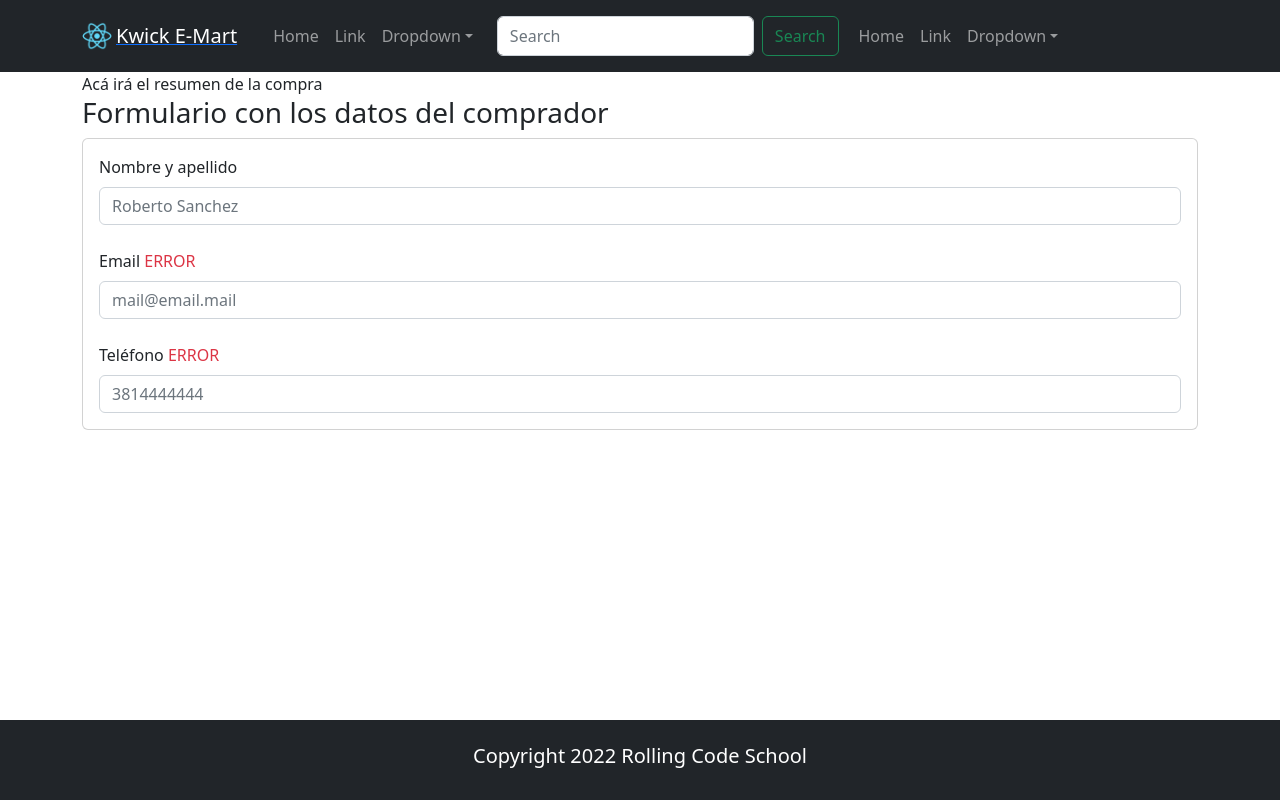
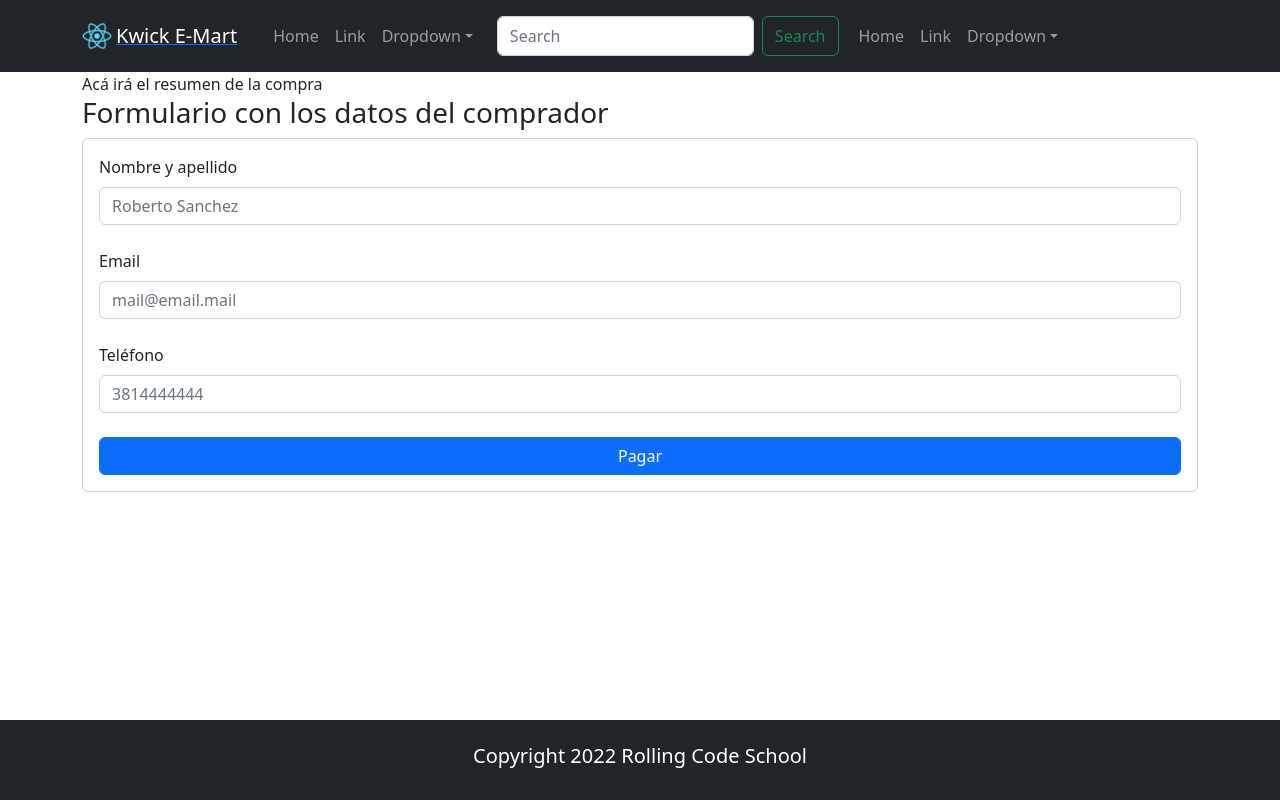
Before and after one commit to diegograssino/rcs-3i-react-ecommerce, a React (Create React App) app: page /checkout in a window 1280 px wide. Built offline with nearby package versions, Linux system fonts and the light colour scheme.

Commit message:
Fin de clase

```diff
--- a/src/components/Checkout.jsx
+++ b/src/components/Checkout.jsx
@@ -1,28 +1,54 @@
 import React from "react";
 import { useState, useEffect } from "react";
-import { Card, Container, Form } from "react-bootstrap";
+import { Button, Card, Container, Form } from "react-bootstrap";
 import validator from "validator";
 
 const Checkout = () => {
   const [name, setName] = useState("");
   const [mail, setMail] = useState("");
   const [phone, setPhone] = useState("");
+  const [firstName, setFirstName] = useState(true);
+  const [firstMail, setFirstMail] = useState(true);
+  const [firstPhone, setFirstPhone] = useState(true);
 
   const saveName = (e) => {
     setName(e.target.value);
+  };
+
+  const validateName = (n) => {
+    return (
+      validator.matches(n, "^[a-zA-Z ]*$") && validator.isLength(n, { min: 5, max: 36 })
+    );
   };
 
   const saveMail = (e) => {
     setMail(e.target.value);
   };
 
+  const validateMail = (m) => {
+    return validator.isEmail(m);
+  };
+
   const savePhone = (e) => {
     setPhone(e.target.value);
   };
 
-  useEffect(() => {
-    const nameOk = validator.matches(name, "^[a-zA-Z ]*$");
-  }, [name, mail, phone]);
+  const validatePhone = (p) => {
+    return validator.isNumeric(p) && validator.isLength(p, { min: 10, max: 10 });
+  };
+
+  const handleBuy = () => {
+    if (validateName(name) && validateMail(mail) && validatePhone(phone)) {
+      console.log("Envío el carrito para el pago!");
+    } else {
+      setFirstName(false);
+      setFirstMail(false);
+      setFirstPhone(false);
+      console.log("No envío el carrito porque no tengo la informacón necesaria.");
+    }
+  };
+
+  useEffect(() => {}, [name, mail, phone]);
 
   return (
     <Container>
@@ -34,37 +60,48 @@ const Checkout = () => {
         <Card className="p-3">
           <Form.Label>
             Nombre y apellido{" "}
-            {!validator.matches(name, "^[a-zA-Z ]*$") && (
+            {!validateName(name) && !firstName && (
               <span className="text-danger">Solo letras y espacios</span>
             )}
           </Form.Label>
           <Form.Control
-            className={
-              !validator.matches(name, "^[a-zA-Z ]*$") && "border-danger border-2"
-            }
+            className={!validateName(name) && !firstName && "border-danger border-2"}
             placeholder="Roberto Sanchez"
             type="text"
+            onBlur={() => setFirstName(false)}
             onChange={(e) => saveName(e)}
           />
           <br />
           <Form.Label>
-            Email <span className="text-danger">ERROR</span>
+            Email{" "}
+            {!validateMail(mail) && !firstMail && (
+              <span className="text-danger">El email no es válido</span>
+            )}
           </Form.Label>
           <Form.Control
+            className={!validateMail(mail) && !firstMail && "border-danger border-2"}
             placeholder="mail@email.mail"
             type="email"
+            onBlur={() => setFirstMail(false)}
             onChange={(e) => saveMail(e)}
           />
           <br />
           <Form.Label>
-            Teléfono <span className="text-danger">ERROR</span>
+            Teléfono{" "}
+            {!validatePhone(phone) && !firstPhone && (
+              <span className="text-danger">Ingrese solo números</span>
+            )}
           </Form.Label>
           <Form.Control
             required
             placeholder="3814444444"
             type="number"
+            onBlur={() => setFirstPhone(false)}
             onChange={(e) => savePhone(e)}
           />
+          <Button className="mt-4" onClick={() => handleBuy()}>
+            Pagar
+          </Button>
         </Card>
       </div>
     </Container>
--- /dev/null
+++ b/src/components/ProductCounter.jsx
@@ -0,0 +1,20 @@
+import React from "react";
+import { Button, Container } from "react-bootstrap";
+
+const ProductCounter = ({ setCounter, counter }) => {
+  return (
+    <div>
+      <Container className="d-flex">
+        <Button size="sm" onClick={() => setCounter(counter + 1)}>
+          +
+        </Button>
+        <div className="mx-2">{counter}</div>
+        <Button size="sm" onClick={() => setCounter(counter - 1)}>
+          -
+        </Button>
+      </Container>
+    </div>
+  );
+};
+
+export default ProductCounter;
--- a/src/components/ProductDetail.jsx
+++ b/src/components/ProductDetail.jsx
@@ -1,13 +1,18 @@
+import { useState } from "react";
 import Button from "react-bootstrap/Button";
 import Card from "react-bootstrap/Card";
 import Container from "react-bootstrap/Container";
 
-const ProductDetail = ({product}) => {
+import ProductCounter from "./ProductCounter";
+
+const ProductDetail = ({ product }) => {
+  const [counter, setCounter] = useState(1);
+
   return (
     <>
       <Card className="m-1 h-100 border-0">
         <Container className="d-flex justify-content-center align-items-center">
-          <Card.Img src={product.image} style={{width: "100px"}} variant="top" />
+          <Card.Img src={product.image} style={{ width: "100px" }} variant="top" />
         </Container>
         <Card.Body>
           <Card.Title>{product.title}</Card.Title>
@@ -16,6 +21,7 @@ const ProductDetail = ({product}) => {
         </Card.Body>
         <Card.Footer className="border-0">
           <Container className="d-flex justify-content-center align-items-center">
+            <ProductCounter counter={counter} setCounter={setCounter} />
             <Button size="sm" variant="success">
               Comprar
             </Button>
```
Also changed, not shown: public/index.html (+4 -4 lines).
